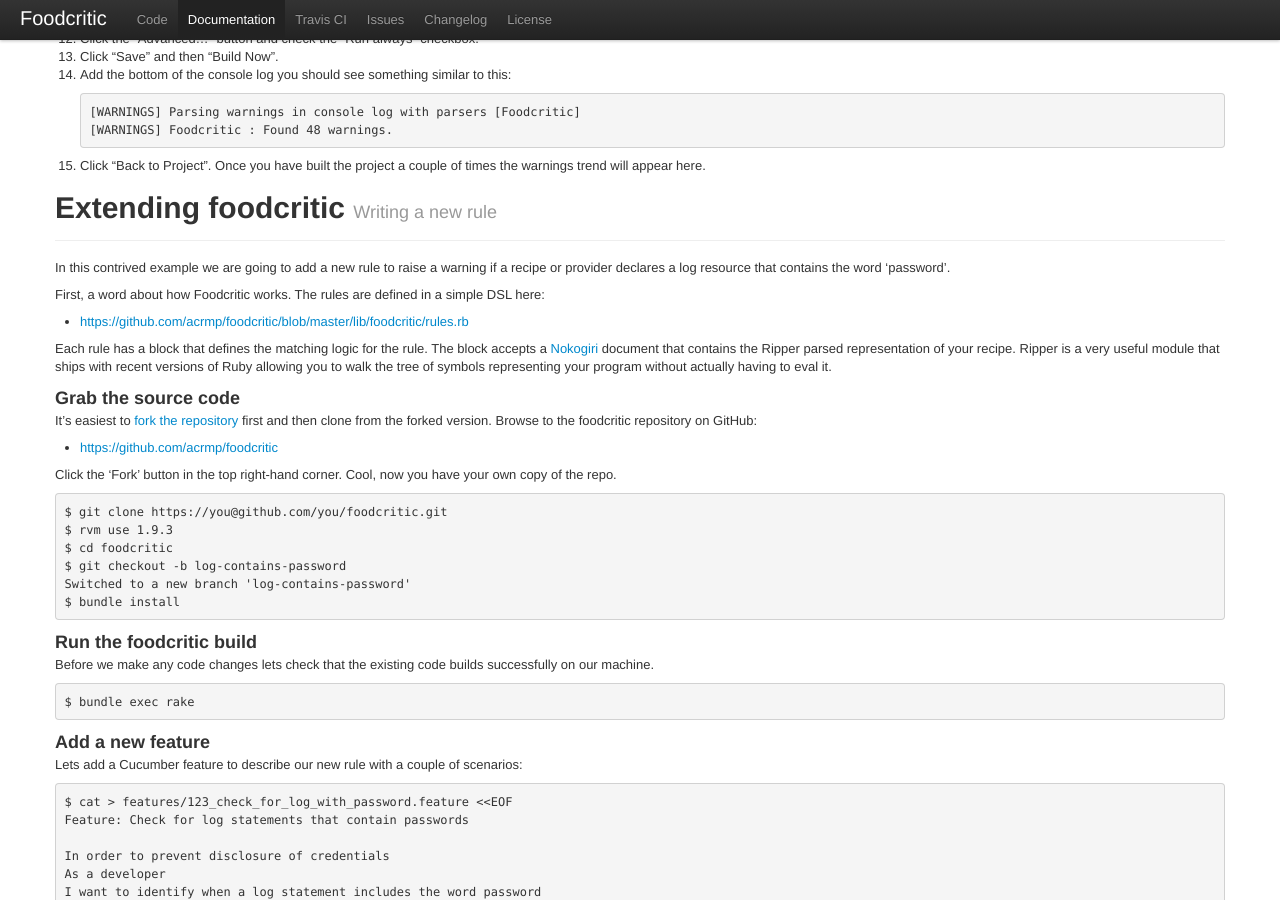
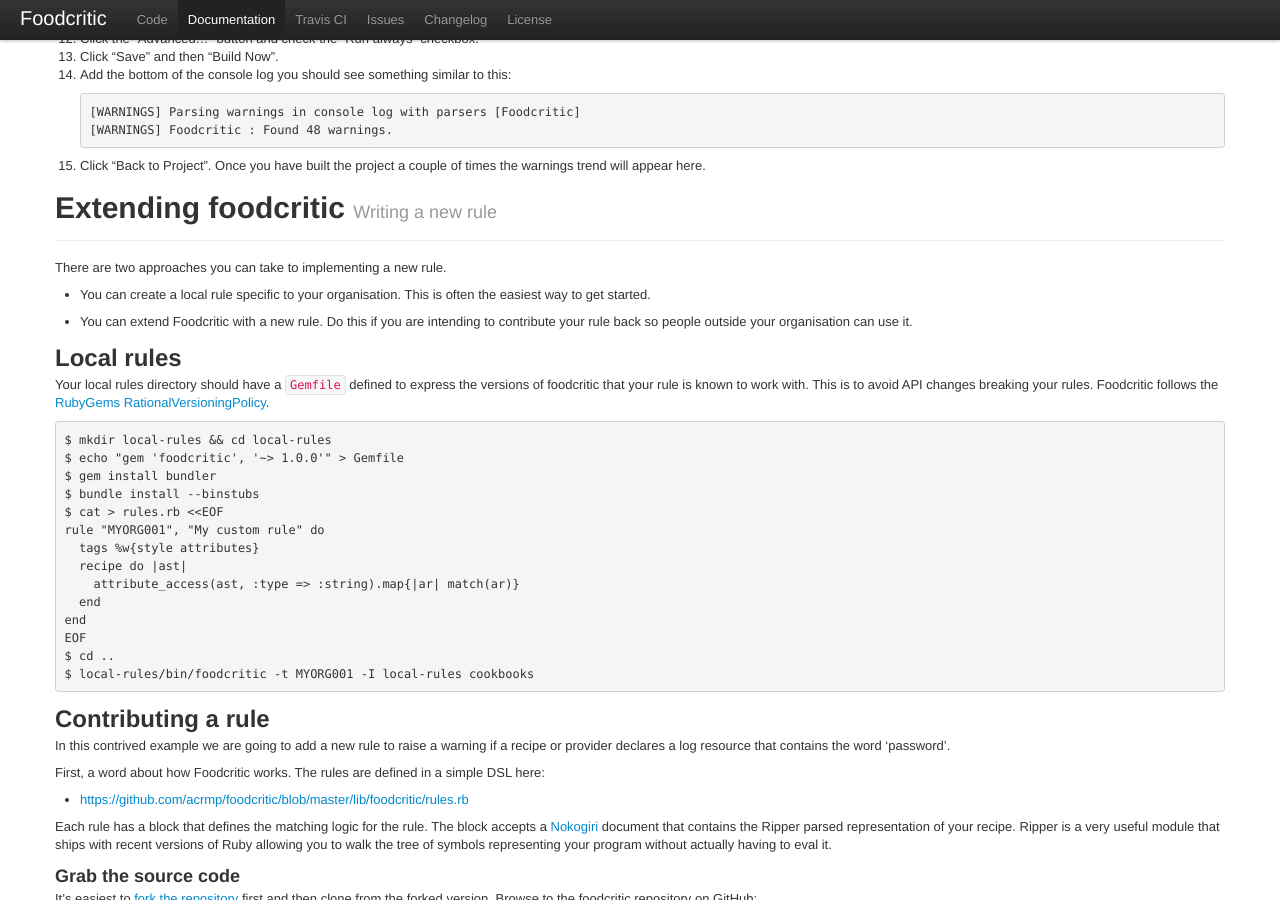
Before and after one commit to Foodcritic/foodcritic, a Jekyll site: the page built from index.html, in a window 1280 px wide and 900 px high, scrolled down 12386 px. Built offline with Jekyll 4.4.1, drawn with Linux system fonts in a browser that asks for light colours.

Commit message:
Add section on local rules, refs #8.

```diff
--- a/_includes/new-rule.md
+++ b/_includes/new-rule.md
@@ -1,3 +1,35 @@
+There are two approaches you can take to implementing a new rule.
+
+* You can create a local rule specific to your organisation. This is often the
+  easiest way to get started.
+
+* You can extend Foodcritic with a new rule. Do this if you are intending to
+  contribute your rule back so people outside your organisation can use it.
+
+## Local rules
+
+Your local rules directory should have a `Gemfile` defined to express the
+versions of foodcritic that your rule is known to work with. This is to avoid
+API changes breaking your rules. Foodcritic follows the
+[RubyGems RationalVersioningPolicy](http://docs.rubygems.org/read/chapter/7).
+
+    $ mkdir local-rules && cd local-rules
+    $ echo "gem 'foodcritic', '~> 1.0.0'" > Gemfile
+    $ gem install bundler
+    $ bundle install --binstubs
+    $ cat > rules.rb <<EOF
+    rule "MYORG001", "My custom rule" do
+      tags %w{style attributes}
+      recipe do |ast|
+        attribute_access(ast, :type => :string).map{|ar| match(ar)}
+      end
+    end
+    EOF
+    $ cd ..
+    $ local-rules/bin/foodcritic -t MYORG001 -I local-rules cookbooks
+
+## Contributing a rule
+
 In this contrived example we are going to add a new rule to raise a warning if a
 recipe or provider declares a log resource that contains the word 'password'.
 
```
